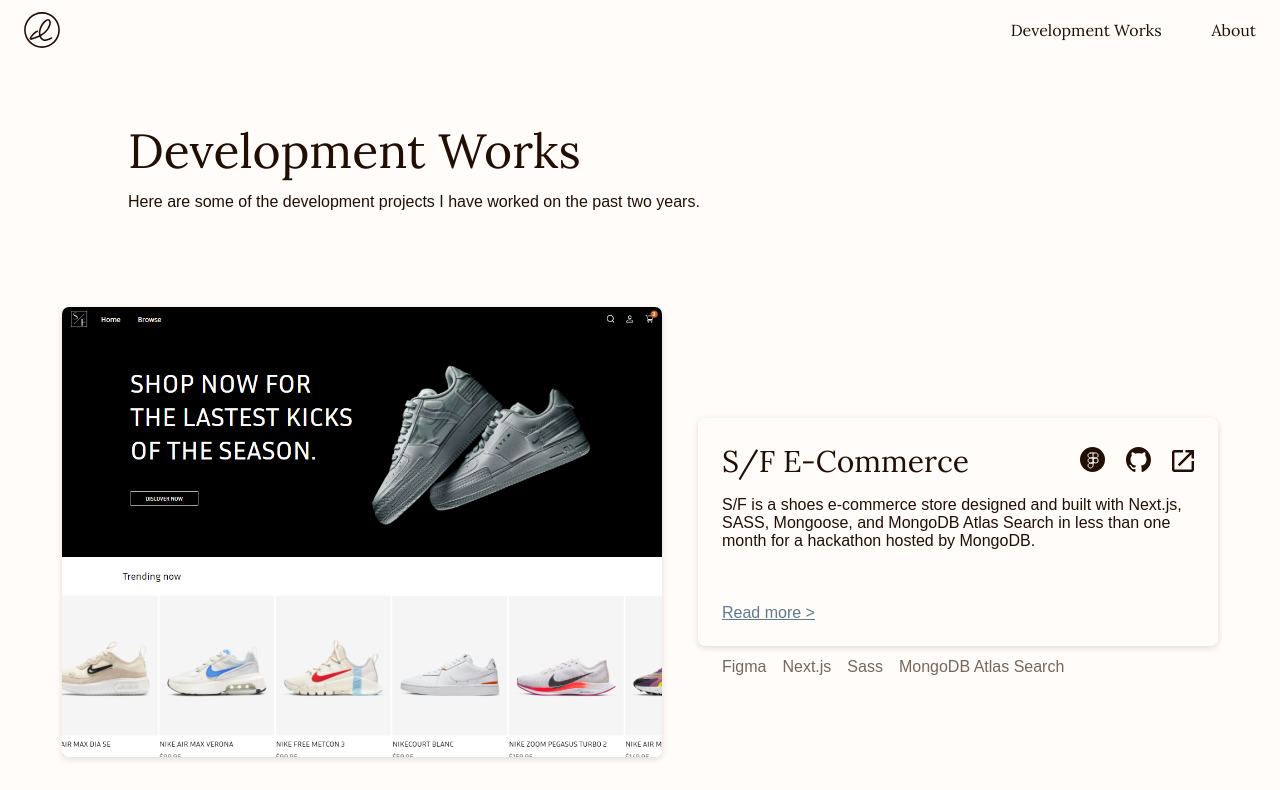
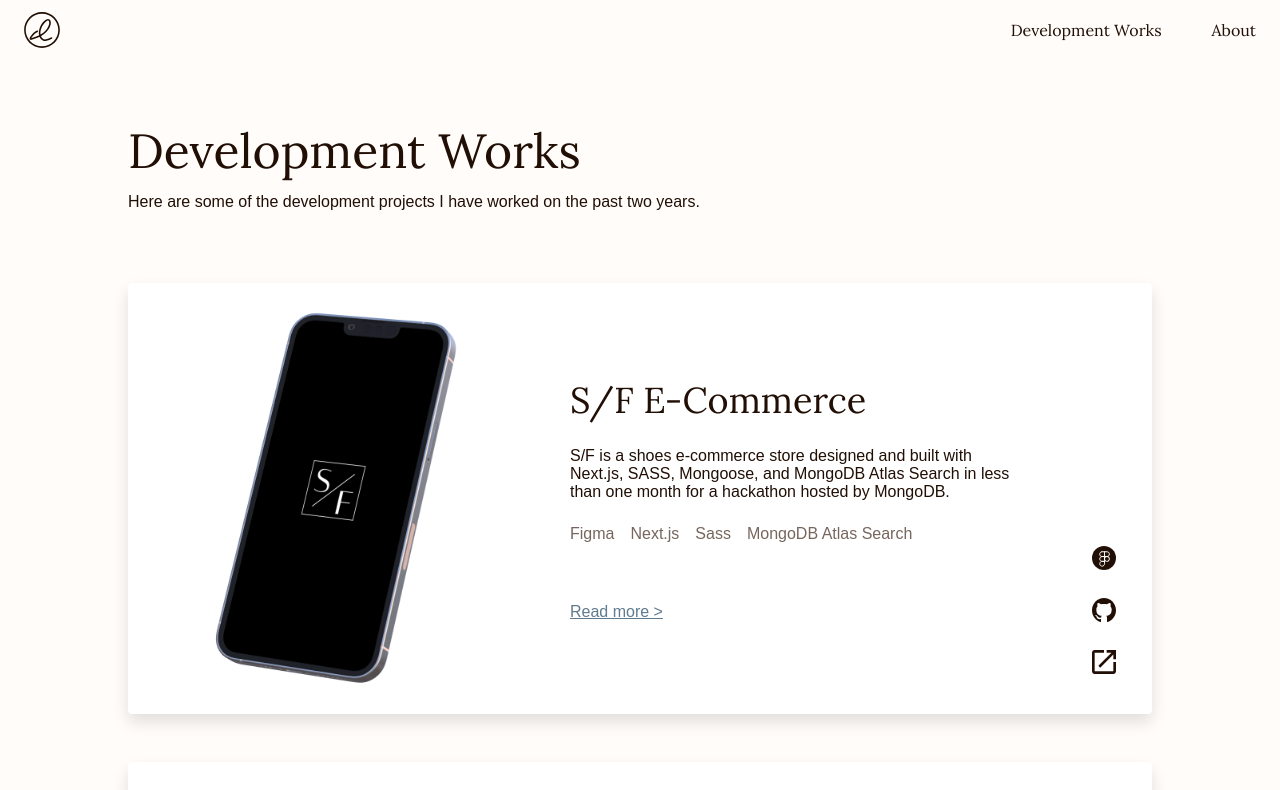
Before and after one commit to irenewuu/portfolio, a Next.js app: page /works in a window 1280 px wide. Shown: the top 790 px of the page. Built offline with nearby package versions, Linux system fonts and the light colour scheme; a web font is replaced by a local one.

Commit message:
project display component changed

```diff
--- /dev/null
+++ b/archive/archive_workdisplay.scss
@@ -0,0 +1,115 @@
+
+@import './../variables/general.scss';
+.display-cont {
+    display: flex;
+    flex-direction: row;
+    align-items: center;
+    column-gap: 36px;
+    margin: 48px 24px;
+}
+.display-img {
+    width: 600px;
+    height: 450px;
+    object-fit: cover;
+    object-position: top;
+    box-shadow: 0px 2px 6px rgba(54, 26, 11, 0.15);
+    border-radius: 7px;
+}
+
+.display-info-cont {
+    box-sizing: border-box;
+    position: relative;
+    width: 520px;
+    min-height: 200px;
+    padding: 24px;
+
+    background-color: $cream;
+    box-shadow: 0px 2px 6px rgba(54, 26, 11, 0.15);
+    border-radius: 7px;
+
+    .display-header {
+        margin-bottom: 16px;
+    }
+
+    .display-links {
+        img {
+            margin-left: 21px;
+        }
+    }
+
+    .display-descript {
+        margin-bottom: 72px;
+    }
+    .tech-used {
+        position: absolute;
+        bottom: -30px;
+        color: $detailText;
+    }
+}
+
+.read-more-link {
+    position: absolute;
+    bottom: 24px;
+    color: $link;
+    text-decoration: underline;
+    cursor: pointer;
+}
+
+@media screen and (max-width: $lg) {
+    .display-cont {
+        flex-direction: column;
+    }
+    .display-info-cont {
+        margin: 24px 0 60px;
+        width: 600px;
+    }
+}
+
+@media screen and (max-width: $md) {
+    .display-img {
+        max-width: 450px;
+        height: 300px;
+    }
+    .display-info-cont {
+        max-width: 450px;
+        min-height: 150px;
+
+        .display-descript {
+            margin-bottom: 48px;
+        }
+
+        .display-links {
+            img {
+                width: 18px;
+                margin-left: 8px;
+            }
+        }
+    }
+
+}
+
+@media screen and (max-width: $sm) {
+    .display-img {
+        width: 100%;
+        height: 250px;
+    }
+    .display-info-cont {
+        width: 100%;
+        min-height: 150px;
+
+        .display-descript {
+            margin-bottom: 48px;
+        }
+
+        .display-links {
+            img {
+                width: 18px;
+                margin-left: 8px;
+            }
+        }
+        .tech-used {
+            display: none;
+        }
+    }
+
+}
--- /dev/null
+++ b/comps/workDisplay/SmWorkDisplay.js
@@ -0,0 +1,26 @@
+import React from 'react'
+import { motion } from 'framer-motion'
+
+export default function SmWorkDisplay({
+  imgPreview='',
+  title="reVamp",
+  description='This web application provides sustainable ways to reduce environmental impact by showing how to repurpose your clothes, where donate your old garments, or showing the impacts of fast fashion on our planet.',
+  projectPage=()=>{},
+  techUsed='Figma',
+}) {
+  return (
+    <motion.div className='sm-work-cont'
+      whileHover={{scale: 1.03}}
+      transition={{duration: 0.3}}
+      onClick={projectPage}>
+      <img src={imgPreview.src} alt={title} />
+      <div className='sm-work-description'>
+        <h4>{title}</h4>
+        <div>
+          <p className='tech-used'>{techUsed}</p>
+
+        </div>
+      </div>
+    </motion.div>
+  )
+}
--- a/comps/workDisplay/WorkDisplay.js
+++ b/comps/workDisplay/WorkDisplay.js
@@ -1,33 +1,40 @@
 import React from 'react';
+import { useRouter } from 'next/router';
+import { motion } from 'framer-motion';
 import LinkOut from './../../assets/linkout.svg';
 import Github from './../../assets/dark-github.svg';
 import Figma from './../../assets/figma.svg';
 
 export default function WorkDisplay({
   imgPreview="",
+  alt="work preview",
   title="Kalm",
   figmaLink="",
   githubLink="",
   previewLink="",
   description="Kalm is a self-help web application for stress and anxiety management. It provides convenient access to emotional relief activities and emergency relief, to combat certain unhealthy feelings such as stress and anxiety.",
-    projectPage="",
+  projectPage=()=>{},
   techUsed=""
-
 }) {
-  return <div className='display-cont'>
-      <img className='display-img' src={imgPreview.src} alt="preview work" />
-      <div className='display-info-cont'>
-          <div className='row-space-between display-header'>
-            <h4>{title}</h4>
+  const r = useRouter()
+  return (
+    <motion.div className='work-cont'
+    whileHover={{scale: 1.01}}
+    transition={{duration: 0.3}}
+    onClick={projectPage}
+    >
+        <img className='display-img' src={imgPreview.src} alt={alt} />
+        <div className='description-cont'>
+          <h3>{title}</h3>
+          <p>{description}</p>
+          <p className='tech-used'>{techUsed}</p>
+          <a className='read-more-link' onClick={projectPage}>Read more &gt;</a>
+        </div>
         <div className='display-links'>
             <a href={figmaLink} target="_blank"><img src={Figma.src} alt="figma icon" /></a>
             <a href={githubLink} target="_blank"><img src={Github.src} alt="github icon" /></a>
             <a href={previewLink} target="_blank"><img src={LinkOut.src} alt="preview icon" /></a>
         </div>
-          </div>
-          <p className='display-descript'>{description}</p>
-          <a className='read-more-link' onClick={projectPage}>Read more &gt;</a>
-          <p className='tech-used'>{techUsed}</p>
-      </div>
-  </div>
+    </motion.div>
+  )
 }
--- a/pages/works.js
+++ b/pages/works.js
@@ -5,9 +5,13 @@
 import Header from "../comps/header/Header";
 import WorkDisplay from '../comps/workDisplay/WorkDisplay';
 // images
-import KalmImg from './../assets/kalm/kalm-activities.png';
-import RevampImg from './../assets/revamp/revamp-popular.png';
-import SfImg from './../assets/sf/sf-homepage.png';
+import KalmImg from './../assets/kalm/kalm-mobile.png';
+import RevampImg from './../assets/revamp/revamp-mobile.png';
+import SfImg from './../assets/sf/sf-mobile.png';
+import KalmWork from './../assets/kalm/kalm-activities.png';
+import RevampWork from './../assets/revamp/revamp-popular.png';
+import SfWork from './../assets/sf/sf-homepage.png';
+import SmWorkDisplay from '../comps/workDisplay/SmWorkDisplay';
 
 export default function Works() {
 	const router = useRouter();
@@ -25,7 +29,7 @@
     <h1>Development Works</h1>
     <p>Here are some of the development projects I have worked on the past two years.</p>
   </div>
-  <div>
+  <div className='page-info-cont'>
     <WorkDisplay
       imgPreview={SfImg}
       title="S/F E-Commerce"
@@ -55,6 +59,25 @@
       projectPage={()=>router.push('/projects/revamp')}
       techUsed='Figma&emsp;Next.js&emsp;Styled-Components'
     />
+    {/* tablet/mobile ver */}
+    <SmWorkDisplay
+      imgPreview={SfWork}
+      title="S/F E-Commerce"
+      projectPage={()=>router.push('/projects/sf')}
+      techUsed='Figma&emsp;Next.js&emsp;Sass&emsp;MongoDB Atlas Search'
+    />
+    <SmWorkDisplay
+      imgPreview={KalmWork}
+      title="Kalm"
+      projectPage={()=>router.push('/projects/kalm')}
+      techUsed='Figma&emsp;React.js&emsp;Styled-Components'
+    />
+    <SmWorkDisplay
+      imgPreview={RevampWork}
+      title="reVamp"
+      projectPage={()=>router.push('/projects/revamp')}
+      techUsed='Figma&emsp;Next.js&emsp;Styled-Components'
+    />
   </div>
 </motion.div>
 }
--- a/styles/components/workdisplay.scss
+++ b/styles/components/workdisplay.scss
@@ -1,115 +1,79 @@
-
-@import './../variables/general.scss';
-.display-cont {
+.work-cont {
+    position: relative;
+    box-shadow: 0px 8px 16px 0px #0000001F;
+    border-radius: 4px;
+    margin: 24px 0 48px;
+    padding: 24px;
+    background-color: white;
     display: flex;
     flex-direction: row;
     align-items: center;
-    column-gap: 36px;
-    margin: 48px 24px;
-}
-.display-img {
-    width: 600px;
-    height: 450px;
-    object-fit: cover;
-    object-position: top;
-    box-shadow: 0px 2px 6px rgba(54, 26, 11, 0.15);
-    border-radius: 7px;
-}
+    justify-content: center;
+    cursor: pointer;
 
-.display-info-cont {
-    box-sizing: border-box;
-    position: relative;
-    width: 520px;
-    min-height: 200px;
-    padding: 24px;
-
-    background-color: $cream;
-    box-shadow: 0px 2px 6px rgba(54, 26, 11, 0.15);
-    border-radius: 7px;
-
-    .display-header {
-        margin-bottom: 16px;
+    .display-img {
+        width: 250px;
+        padding: 0 60px;
     }
 
+    .description-cont {
+        display: grid;
+        row-gap: 24px;
+        padding: 0 100px 0 48px;
+    }
     .display-links {
-        img {
-            margin-left: 21px;
+        position: absolute;
+        bottom: 36px;
+        right: 36px;
+        display: flex;
+        flex-direction: column;
+        row-gap: 24px;
+
+        a, a img {
+            width: 24px;
         }
-    }
-
-    .display-descript {
-        margin-bottom: 72px;
-    }
-    .tech-used {
-        position: absolute;
-        bottom: -30px;
-        color: $detailText;
     }
 }
 
+.tech-used {
+    color: $detailText;
+}
 .read-more-link {
-    position: absolute;
-    bottom: 24px;
+    margin-top: 36px;
     color: $link;
     text-decoration: underline;
     cursor: pointer;
 }
+// small work display ===================================
+.sm-work-cont {
+    display: none;
+    // height: 400px;
+    margin: 12px 0 36px;
+    background-color: white;
+    box-shadow: 0px 8px 16px 0px #0000001F;
+    border-radius: 4px;
+    cursor: pointer;
 
-@media screen and (max-width: $lg) {
-    .display-cont {
+    img {
+        object-fit: cover;
+        object-position: top;
+        width: 100%;
+        height: 300px;
+        border-radius: 4px;
+    }
+    .sm-work-description {
+        padding: 24px;
+        display: flex;
         flex-direction: column;
-    }
-    .display-info-cont {
-        margin: 24px 0 60px;
-        width: 600px;
+        row-gap: 8px;
     }
 }
 
-@media screen and (max-width: $md) {
-    .display-img {
-        max-width: 450px;
-        height: 300px;
+@media screen and (max-width: $lg) {
+    .work-cont {
+        display: none;
     }
-    .display-info-cont {
-        max-width: 450px;
-        min-height: 150px;
-
-        .display-descript {
-            margin-bottom: 48px;
-        }
-
-        .display-links {
-            img {
-                width: 18px;
-                margin-left: 8px;
-            }
-        }
+    .sm-work-cont {
+        display: block;
     }
-
 }
-
-@media screen and (max-width: $sm) {
-    .display-img {
-        width: 100%;
-        height: 250px;
-    }
-    .display-info-cont {
-        width: 100%;
-        min-height: 150px;
-
-        .display-descript {
-            margin-bottom: 48px;
-        }
-
-        .display-links {
-            img {
-                width: 18px;
-                margin-left: 8px;
-            }
-        }
-        .tech-used {
-            display: none;
-        }
-    }
-
-}
--- a/styles/works.scss
+++ b/styles/works.scss
@@ -5,3 +5,7 @@
         margin-top: 12px;
     }
 }
+
+// .desktop-works-view {
+//     display: block;
+// }
```
Also changed, not shown: archive/archive_WorkDisplay.js (added, +33 -0 lines). Lines whose indentation alone changed are shown as unchanged.
